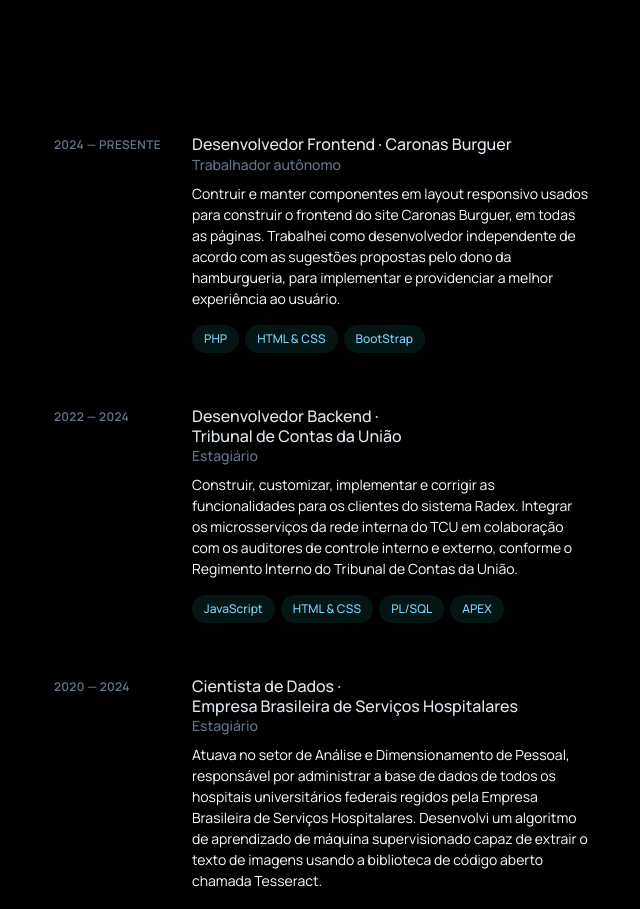
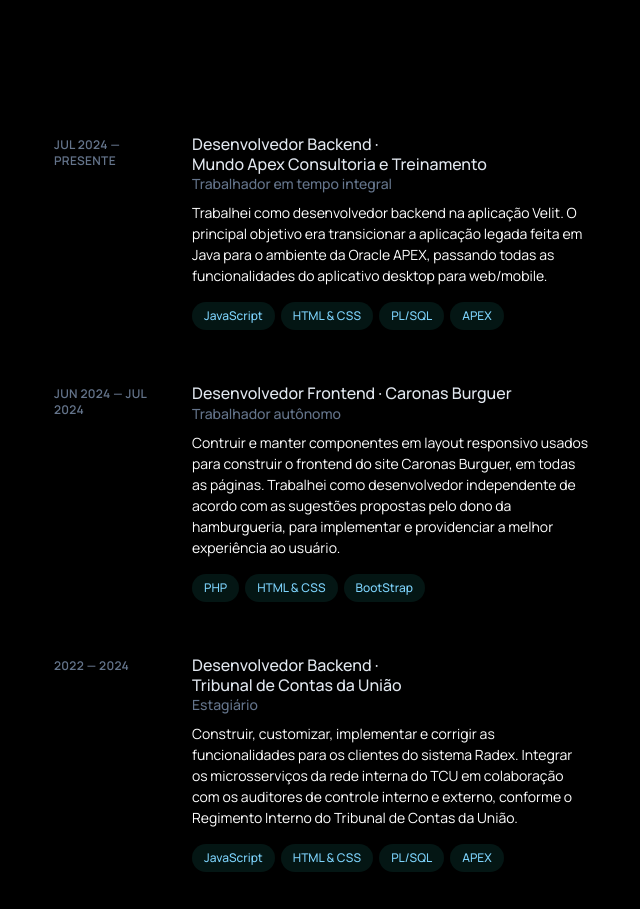
Before and after one commit to marcos-c1/portfolio-v2, a Next.js app: page / in a window 1280 px wide. Shown: the part 1040-1949 px from the top of the page, without its empty margins (594-1234 px from the left). Built offline with nearby package versions, Linux system fonts and the light colour scheme.

Commit message:
feat: new job xp

```diff
--- a/src/app/interfaces/experience.ts
+++ b/src/app/interfaces/experience.ts
@@ -8,4 +8,5 @@
   resume: string;
   technologiesUsed: string[];
   date: string;
+  websiteURL: string;
 }
--- a/src/components/main.tsx
+++ b/src/components/main.tsx
@@ -210,6 +210,30 @@
     {
       title:
         langContext?.lang == Languages.ptbr
+          ? "Desenvolvedor Backend"
+          : "Backend Developer",
+      company:
+        langContext?.lang == Languages.ptbr
+          ? "Mundo Apex Consultoria e Treinamento"
+          : "Apex World Consulting & Training",
+      occupation:
+        langContext?.lang == Languages.ptbr
+          ? "Trabalhador em tempo integral"
+          : "Full-time worker",
+      resume:
+        langContext?.lang == Languages.ptbr
+          ? "Trabalhei como desenvolvedor backend na aplicação Velit. O principal objetivo era transicionar a aplicação legada feita em Java para o ambiente da Oracle APEX, passando todas as funcionalidades do aplicativo desktop para web/mobile."
+          : "I worked as a backend developer on the Velit application. The main objective was to transition the legacy application made in Java to the Oracle APEX environment, going through all the functionalities of the desktop application for web/mobile.",
+      technologiesUsed: ["JavaScript", "HTML & CSS", "PL/SQL", "APEX"],
+      date:
+        langContext?.lang == Languages.ptbr
+          ? "Jul 2024 — Presente"
+          : "Jul 2024 — Present",
+      websiteURL: "https://mundoapex.com.br/",
+    },
+    {
+      title:
+        langContext?.lang == Languages.ptbr
           ? "Desenvolvedor Frontend"
           : "Frontend Developer",
       company: "Caronas Burguer",
@@ -222,10 +246,8 @@
           ? "Contruir e manter componentes em layout responsivo usados para construir o frontend do site Caronas Burguer, em todas as páginas. Trabalhei como desenvolvedor independente de acordo com as sugestões propostas pelo dono da hamburgueria, para implementar e providenciar a melhor experiência ao usuário."
           : "Build and maintain responsive layout components used to build the frontend of the Caronas Burguer website, on all pages. I worked as an independent developer according to the suggestions proposed by the burger restaurant owner, to implement and provide the best user experience.",
       technologiesUsed: ["PHP", "HTML & CSS", "BootStrap"],
-      date:
-        langContext?.lang == Languages.ptbr
-          ? "2024 — Presente"
-          : "2024 — Present",
+      date: "Jun 2024 — Jul 2024",
+      websiteURL: "https://www.caronasburger.com.br/",
     },
     {
       title:
@@ -245,6 +267,7 @@
           : "Build, customize, implement and fix features for Radex system customers. Integrate the microservices from TCU's internal network in collaboration with internal and external control auditors, in accordance with the Regulations Internal Audit Court of the Union.",
       technologiesUsed: ["JavaScript", "HTML & CSS", "PL/SQL", "APEX"],
       date: "2022 — 2024",
+      websiteURL: "https://portal.tcu.gov.br/inicio",
     },
     {
       title:
@@ -276,6 +299,7 @@
         "OCR - Tesseract",
       ],
       date: langContext?.lang == Languages.ptbr ? "2020 — 2024" : "2020 — 2024",
+      websiteURL: "https://www.gov.br/ebserh/pt-br",
     },
   ];
 
@@ -309,10 +333,10 @@
                     <div>
                       <a
                         className="inline-flex items-baseline font-medium leading-tight text-slate-200 hover:text-sky-300 focus-visible:text-sky-300 group/link text-base"
-                        href="https://www.klaviyo.com"
+                        href={e.websiteURL}
                         target="_blank"
                         rel="noreferrer noopener"
-                        aria-label="Senior Frontend Engineer, Accessibility at Klaviyo (opens in a new tab)"
+                        aria-label={`${e.occupation} at ${e.company} (opens in a new tab)`}
                       >
                         <span className="absolute -inset-x-4 -inset-y-2.5 hidden rounded md:-inset-x-6 md:-inset-y-4 lg:block"></span>
                         <span>
```
